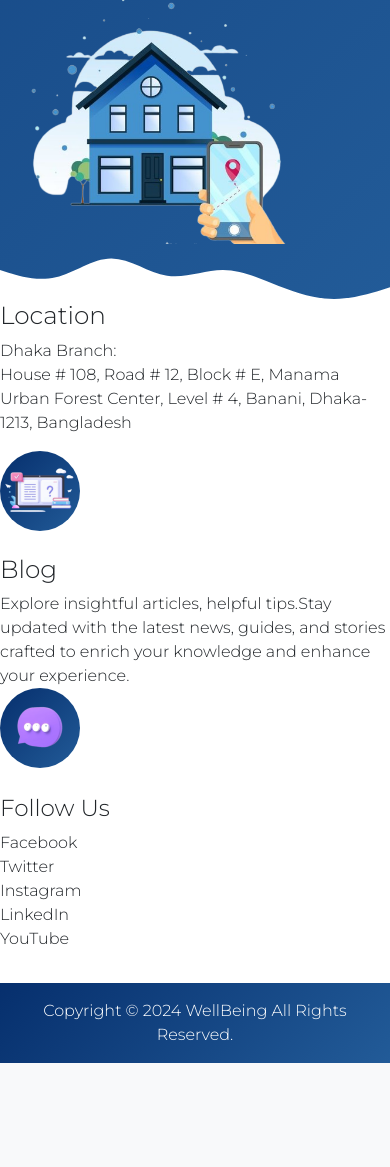
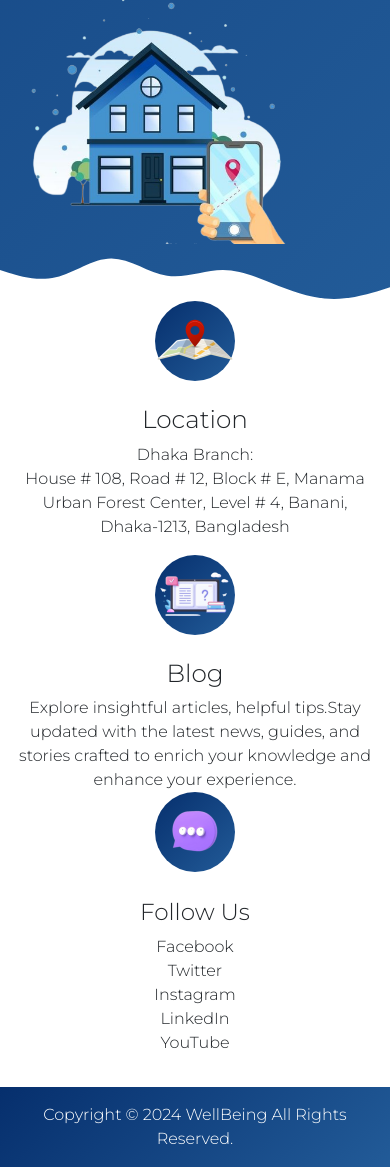
Before and after one commit to tasrian697/ServiceProviders_platform, a PHP site: page /Group24/home.php in a window 390 px wide; the page is wider, and only the part inside the window is pictured. Shown: the part 3005-4172 px from the top of that part. Before the commit the page ends 4068 px from the top of that part, so only its background shows below. Run offline with PHP 8.4, Linux system fonts and the light colour scheme.

Commit message:
icon div

```diff
--- a/components/icons.inc.php
+++ b/components/icons.inc.php
@@ -1,4 +1,9 @@
 <section class="icons">
+  <div class="container">
+    <div class="row text-center">
+      <div class="col-md-4">
+        <div class="icon gradient mb-4">
+          <img src="img/companies/location.png" alt="location logo" class="img-fluid" />
         </div>
         <h2>Location</h2>
         <p>
```
